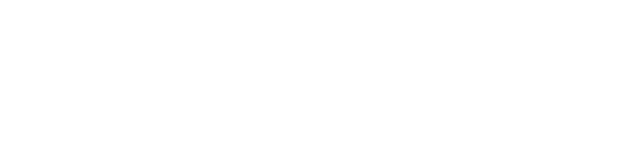
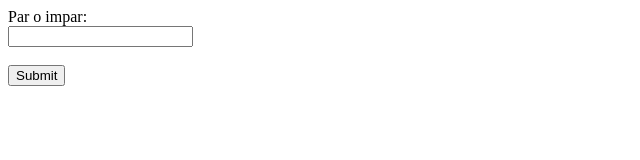
Before and after one commit to iSanmartin8a/cliente, a plain HTML site: page ejercicios1.html in a window 1280 px wide. Shown: the whole page, without its empty margins (0-640 px from the left). Drawn offline with Linux system fonts and the light colour scheme.

Commit message:
sigo ejercicios

```diff
--- a/ejercicios1.html
+++ b/ejercicios1.html
@@ -147,6 +147,51 @@
         }
     </script> -->
 
+    <!-- EJERCICIO 6-->
+
+    <!-- <form action="">
+        <label for="">Ingrese dos números y le diré cual es mayor.</label><br>
+        <input type="number" id="primero">
+        <br><br>
+        <input type="number" id="segundo">
+        <br><br>
+        <input type="number" id="tercero">
+        <input type="submit" onclick="mostrarNombre()">
+    </form>
+    <script>
+        function mostrarNombre() {
+            var primero = document.getElementById("primero").value;
+            var segundo = document.getElementById("segundo").value;
+            var tercero = document.getElementById("tercero").value;
+            if (parseInt(primero) > (parseInt(segundo) && parseInt(tercero))) {
+                document.write(primero + " es el mayor de todos.");
+            } else if (parseInt(segundo) > (parseInt(primero) && parseInt(tercero))){
+                document.write(segundo + " es el mayor de todos.");
+            } else if (parseInt(tercero) > (parseInt(primero) && parseInt(segundo))){
+                document.write(tercero + " es el mayor de todos.");
+            }
+        }
+    </script> -->
+
+    <!-- EJERCICIO 7-->
+
+    <form action="">
+        <label for="">Par o impar:</label><br>
+        <input type="number" id="primero">
+        <br><br>
+        <input type="submit" onclick="mostrarNombre()">
+    </form>
+    <script>
+        function mostrarNombre() {
+            var primero = document.getElementById("primero").value;
+            if (parseInt(primero)%2==0) {
+                document.write(primero + " es par.");
+            } else {
+                document.write(primero + " es impar.");
+            }
+        }
+    </script>
+
 </body>
 
 </html>
```
